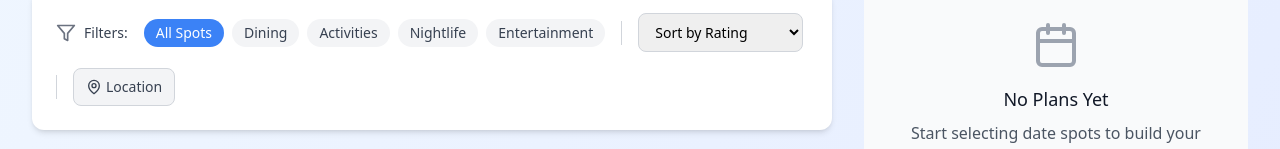
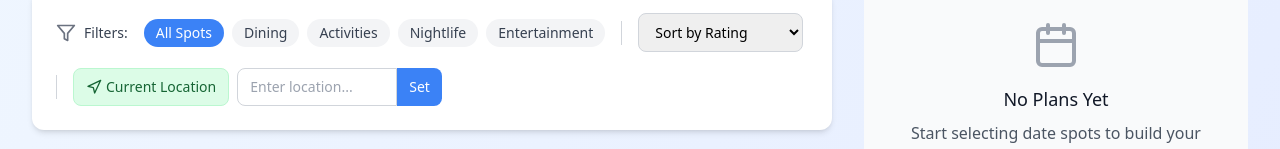
Before and after one commit to Aaron-Daniel/ActivityPlanner, a React (Vite) app: page / in a window 1280 px wide. Shown: the part 156-305 px from the top of the page. Built offline with nearby package versions, Linux system fonts and the light colour scheme.

Commit message:
Move location filter inline and remove popup

```diff
--- a/src/App.tsx
+++ b/src/App.tsx
@@ -15,6 +15,7 @@ function App() {
   const [isTemplateModalOpen, setIsTemplateModalOpen] = useState(false);
   const [activeTemplate, setActiveTemplate] = useState<DateTemplate | null>(null);
   const [currentTemplateStep, setCurrentTemplateStep] = useState(0);
+  const [isGettingLocation, setIsGettingLocation] = useState(false);
 
   const categories = ['all', 'restaurant', 'activity', 'bar', 'entertainment'];
 
@@ -71,6 +72,39 @@ function App() {
   // Clear location filter
   const handleLocationClear = () => {
     setSelectedLocation(null);
+  };
+
+  // Handle current location
+  const handleCurrentLocation = () => {
+    if (!navigator.geolocation) {
+      alert('Geolocation is not supported by this browser.');
+      return;
+    }
+
+    setIsGettingLocation(true);
+
+    navigator.geolocation.getCurrentPosition(
+      (position) => {
+        setIsGettingLocation(false);
+        // For demo purposes, simulate finding nearest LA neighborhood
+        const laNeighborhoods = [
+          'Hollywood', 'West Hollywood', 'Beverly Hills', 'Santa Monica',
+          'Venice', 'Downtown LA', 'Brentwood', 'Marina del Rey'
+        ];
+        const nearestNeighborhood = laNeighborhoods[Math.floor(Math.random() * laNeighborhoods.length)];
+        setSelectedLocation(nearestNeighborhood);
+      },
+      (error) => {
+        setIsGettingLocation(false);
+        console.error('Error getting location:', error);
+        alert('Unable to get your location. Please enter it manually.');
+      },
+      {
+        enableHighAccuracy: true,
+        timeout: 10000,
+        maximumAge: 0
+      }
+    );
   };
 
   // Handle template selection
@@ -174,6 +208,7 @@ function App() {
               onLocationSelect={handleLocationSelect}
               onLocationClear={handleLocationClear}
               templateMode={!!activeTemplate}
+              onCurrentLocation={handleCurrentLocation}
             />
 
             {/* Spots Grid */}
--- a/src/components/FilterBar.tsx
+++ b/src/components/FilterBar.tsx
@@ -1,7 +1,6 @@
 import React from 'react';
-import { Filter } from 'lucide-react';
+import { Filter, Navigation, MapPin, X } from 'lucide-react';
 import { DateSpot } from '../types';
-import { LocationFilter } from './LocationFilter';
 
 interface FilterBarProps {
   categories: string[];
@@ -13,6 +12,7 @@ interface FilterBarProps {
   onLocationSelect: (location: string) => void;
   onLocationClear: () => void;
   templateMode?: boolean;
+  onCurrentLocation: () => void;
 }
 
 const categoryLabels = {
@@ -32,8 +32,19 @@ export const FilterBar: React.FC<FilterBarProps> = ({
   selectedLocation,
   onLocationSelect,
   onLocationClear,
-  templateMode = false
+  templateMode = false,
+  onCurrentLocation
 }) => {
+  const [locationInput, setLocationInput] = React.useState('');
+
+  const handleLocationSubmit = (e: React.FormEvent) => {
+    e.preventDefault();
+    if (locationInput.trim()) {
+      onLocationSelect(locationInput.trim());
+      setLocationInput('');
+    }
+  };
+
   return (
     <div className="bg-white rounded-xl shadow-md p-6 mb-6">
       <div className="flex flex-wrap items-center gap-4">
@@ -76,12 +87,47 @@ export const FilterBar: React.FC<FilterBarProps> = ({
 
         <div className="w-px h-6 bg-gray-300" />
 
-        {/* Location Filter */}
-        <LocationFilter
-          onLocationSelect={onLocationSelect}
-          selectedLocation={selectedLocation}
-          onClear={onLocationClear}
-        />
+        {/* Location Filter Inline */}
+        <div className="flex items-center space-x-2">
+          {selectedLocation ? (
+            <div className="flex items-center bg-blue-100 text-blue-800 px-3 py-2 rounded-lg border border-blue-200">
+              <MapPin className="w-4 h-4 mr-1" />
+              <span className="text-sm font-medium">Near {selectedLocation}</span>
+              <button
+                onClick={onLocationClear}
+                className="ml-2 p-1 hover:bg-blue-200 rounded-full"
+              >
+                <X className="w-3 h-3" />
+              </button>
+            </div>
+          ) : (
+            <>
+              <button
+                onClick={onCurrentLocation}
+                className="inline-flex items-center px-3 py-2 bg-green-100 text-green-800 rounded-lg hover:bg-green-200 transition-colors border border-green-200"
+              >
+                <Navigation className="w-4 h-4 mr-1" />
+                <span className="text-sm font-medium">Current Location</span>
+              </button>
+
+              <form onSubmit={handleLocationSubmit} className="flex">
+                <input
+                  type="text"
+                  value={locationInput}
+                  onChange={(e) => setLocationInput(e.target.value)}
+                  placeholder="Enter location..."
+                  className="border border-gray-300 rounded-l-lg px-3 py-2 text-sm focus:outline-none focus:ring-2 focus:ring-blue-500 focus:border-transparent w-40"
+                />
+                <button
+                  type="submit"
+                  className="bg-blue-500 text-white px-3 py-2 rounded-r-lg hover:bg-blue-600 transition-colors text-sm font-medium"
+                >
+                  Set
+                </button>
+              </form>
+            </>
+          )}
+        </div>
       </div>
     </div>
   );
--- a/src/components/LocationFilter.tsx
+++ /dev/null
@@ -1,163 +0,0 @@
-import React, { useState } from 'react';
-import { MapPin, Navigation, Search } from 'lucide-react';
-
-interface LocationFilterProps {
-  onLocationSelect: (location: string) => void;
-  selectedLocation?: string | null;
-  onClear: () => void;
-}
-
-export const LocationFilter: React.FC<LocationFilterProps> = ({
-  onLocationSelect,
-  selectedLocation,
-  onClear
-}) => {
-  const [isOpen, setIsOpen] = useState(false);
-  const [inputValue, setInputValue] = useState('');
-  const [isGettingLocation, setIsGettingLocation] = useState(false);
-
-  const laNeighborhoods = [
-    'Hollywood',
-    'West Hollywood',
-    'Beverly Hills',
-    'Santa Monica',
-    'Venice',
-    'Downtown LA',
-    'Brentwood',
-    'Marina del Rey'
-  ];
-
-  const handleLocationInput = (e: React.FormEvent) => {
-    e.preventDefault();
-    if (inputValue.trim()) {
-      onLocationSelect(inputValue.trim());
-      setIsOpen(false);
-      setInputValue('');
-    }
-  };
-
-  const handleNeighborhoodSelect = (neighborhood: string) => {
-    onLocationSelect(neighborhood);
-    setIsOpen(false);
-  };
-
-  const handleCurrentLocation = () => {
-    if (!navigator.geolocation) {
-      alert('Geolocation is not supported by this browser.');
-      return;
-    }
-
-    setIsGettingLocation(true);
-
-    navigator.geolocation.getCurrentPosition(
-      (position) => {
-        setIsGettingLocation(false);
-        // For demo purposes, we'll simulate finding the nearest LA neighborhood
-        // In a real app, you'd use reverse geocoding
-        const nearestNeighborhood = laNeighborhoods[Math.floor(Math.random() * laNeighborhoods.length)];
-        onLocationSelect(nearestNeighborhood);
-        setIsOpen(false);
-      },
-      (error) => {
-        setIsGettingLocation(false);
-        console.error('Error getting location:', error);
-        alert('Unable to get your location. Please enter it manually.');
-      },
-      {
-        enableHighAccuracy: true,
-        timeout: 10000,
-        maximumAge: 0
-      }
-    );
-  };
-
-  return (
-    <div className="relative">
-      <button
-        onClick={() => setIsOpen(!isOpen)}
-        className={`inline-flex items-center px-3 py-2 rounded-lg text-sm font-medium transition-colors ${
-          selectedLocation
-            ? 'bg-blue-100 text-blue-800 border border-blue-200'
-            : 'bg-gray-100 text-gray-700 hover:bg-gray-200 border border-gray-300'
-        }`}
-      >
-        <MapPin className="w-4 h-4 mr-1" />
-        {selectedLocation ? `Near ${selectedLocation}` : 'Location'}
-      </button>
-
-      {selectedLocation && (
-        <button
-          onClick={onClear}
-          className="ml-2 text-xs text-blue-600 hover:text-blue-800"
-        >
-          Clear
-        </button>
-      )}
-
-      {isOpen && (
-        <div className="absolute top-full left-0 mt-2 w-72 bg-white rounded-lg shadow-xl border border-gray-200 z-50">
-          <div className="p-4">
-            <h3 className="text-sm font-medium text-gray-900 mb-3">
-              Filter by Location
-            </h3>
-
-            {/* Current Location Button */}
-            <button
-              onClick={handleCurrentLocation}
-              disabled={isGettingLocation}
-              className="w-full flex items-center p-3 text-left hover:bg-gray-50 rounded-lg transition-colors border border-gray-200 mb-3"
-            >
-              <Navigation className={`w-5 h-5 mr-3 ${isGettingLocation ? 'animate-pulse text-blue-500' : 'text-gray-500'}`} />
-              <div>
-                <div className="text-sm font-medium text-gray-900">
-                  {isGettingLocation ? 'Getting location...' : 'Use Current Location'}
-                </div>
-                <div className="text-xs text-gray-500">
-                  Find spots near you
-                </div>
-              </div>
-            </button>
-
-            {/* Manual Input */}
-            <form onSubmit={handleLocationInput} className="mb-3">
-              <div className="relative">
-                <Search className="w-4 h-4 absolute left-3 top-1/2 transform -translate-y-1/2 text-gray-400" />
-                <input
-                  type="text"
-                  value={inputValue}
-                  onChange={(e) => setInputValue(e.target.value)}
-                  placeholder="Enter neighborhood or address"
-                  className="w-full pl-10 pr-4 py-2 border border-gray-300 rounded-lg text-sm focus:outline-none focus:ring-2 focus:ring-blue-500 focus:border-transparent"
-                />
-              </div>
-              <button
-                type="submit"
-                className="mt-2 w-full bg-blue-500 text-white py-2 rounded-lg text-sm font-medium hover:bg-blue-600 transition-colors"
-              >
-                Search Location
-              </button>
-            </form>
-
-            {/* Preset Neighborhoods */}
-            <div>
-              <p className="text-xs text-gray-500 mb-2 uppercase tracking-wide">
-                Popular Areas
-              </p>
-              <div className="space-y-1">
-                {laNeighborhoods.map((neighborhood) => (
-                  <button
-                    key={neighborhood}
-                    onClick={() => handleNeighborhoodSelect(neighborhood)}
-                    className="w-full text-left px-3 py-2 text-sm hover:bg-gray-50 rounded transition-colors"
-                  >
-                    {neighborhood}
-                  </button>
-                ))}
-              </div>
-            </div>
-          </div>
-        </div>
-      )}
-    </div>
-  );
-};
```
